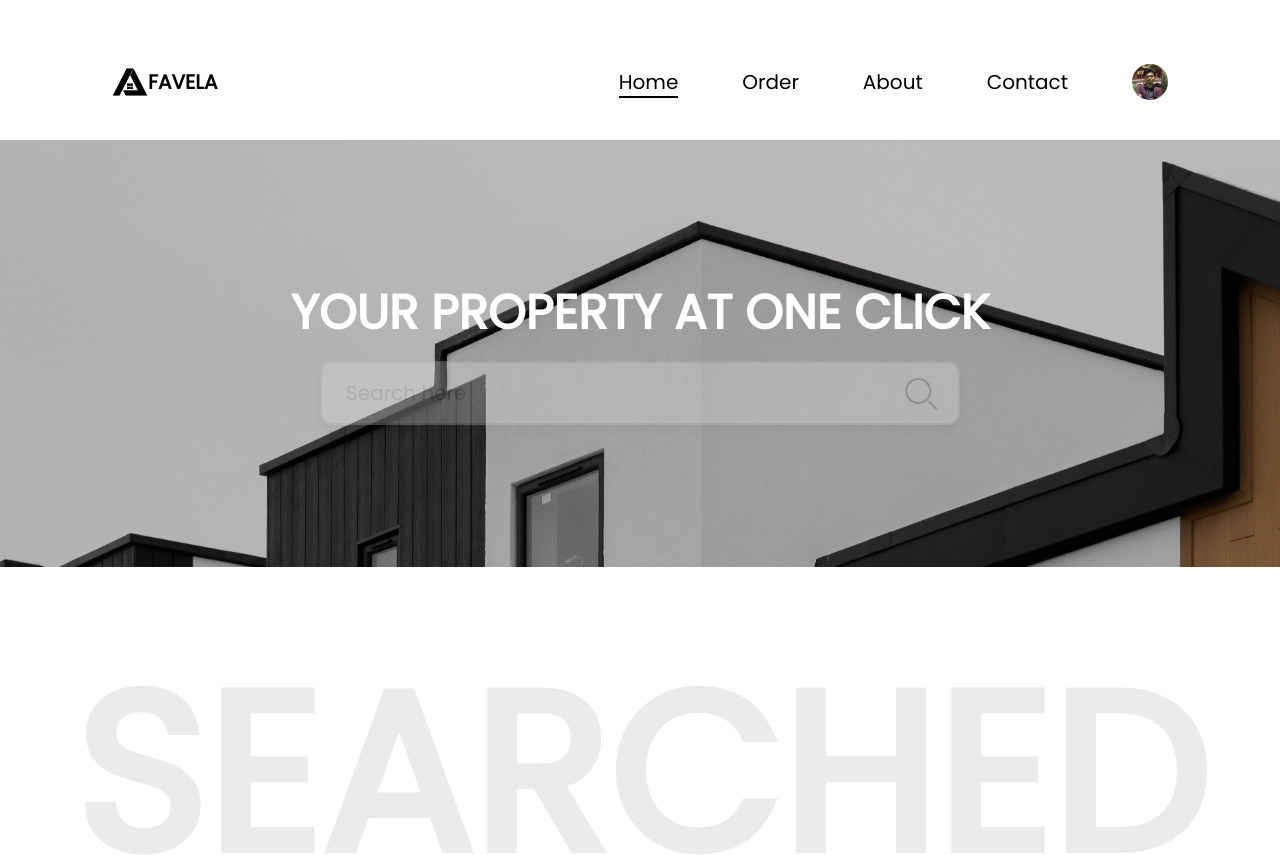
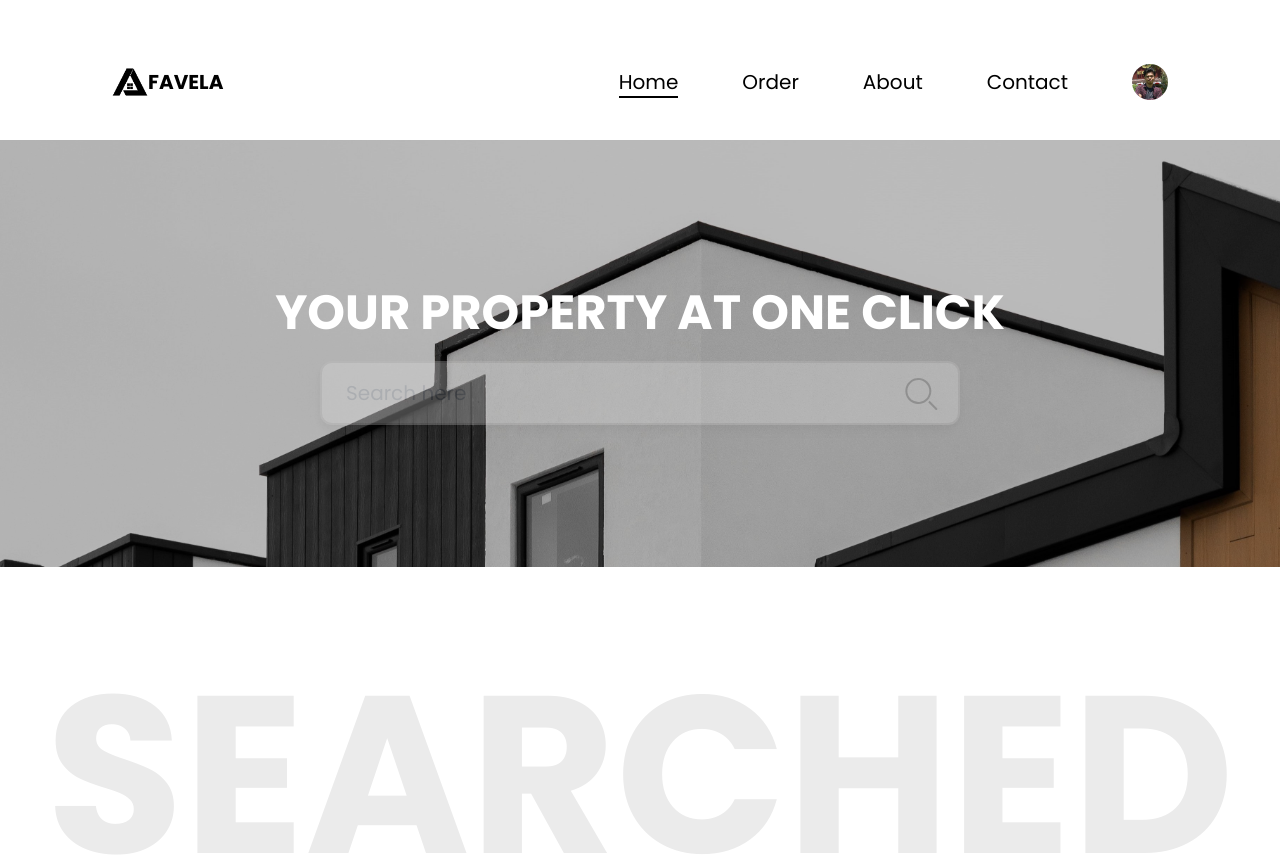
Before and after one commit to LaFavela/favela, a Next.js app: page / in a window 1280 px wide. Shown: the top 855 px of the page. Built offline with nearby package versions, Linux system fonts and the light colour scheme.

Commit message:
fixed import font-poppins

```diff
--- a/src/pages/_app.tsx
+++ b/src/pages/_app.tsx
@@ -1,6 +1,17 @@
 import '@/styles/globals.css'
 import type { AppProps } from 'next/app'
+import { Poppins } from 'next/font/google'
+
+const poppins = Poppins({
+  subsets: ['latin'],
+  weight: ["100", "200", "300", "400", "500", "600", "700", "800", "900"],
+  variable: '--font-poppins',
+});
 
 export default function App({ Component, pageProps }: AppProps) {
-  return <Component {...pageProps} />
+  return (
+    <main className={`${poppins.variable} font-sans`}>
+      <Component {...pageProps} />
+    </main>
+  );
 }
--- a/src/pages/_document.tsx
+++ b/src/pages/_document.tsx
@@ -4,11 +4,7 @@ export default function Document() {
   return (
     <Html lang="en">
       <Head />
-      <link
-          href="https://fonts.googleapis.com/css?family=Poppins"
-          rel="stylesheet"
-        ></link>
-      <body className='bg-white'>
+      <body className='bg-white {`${poppins.variable} font-sans`} text-black'>
         <Main />
         <NextScript />
       </body>
--- a/tailwind.config.js
+++ b/tailwind.config.js
@@ -4,7 +4,7 @@ module.exports = {
   theme: {
     extend: {
       fontFamily: {
-        poppins: ["Poppins"],
+        poppins: ['var(--font-poppins)'],
       },
     },
   },
```
